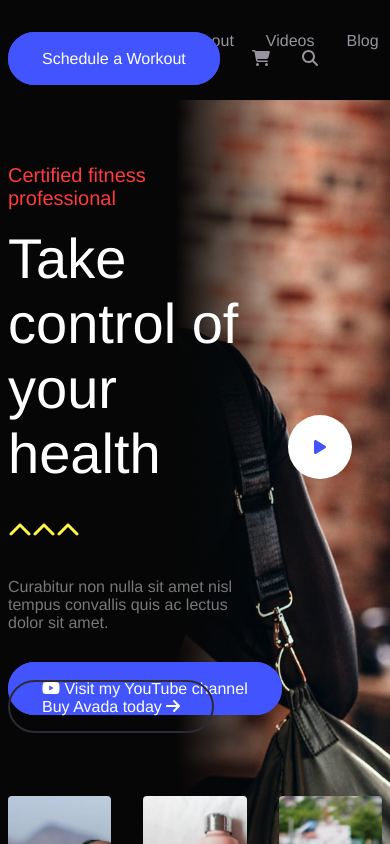
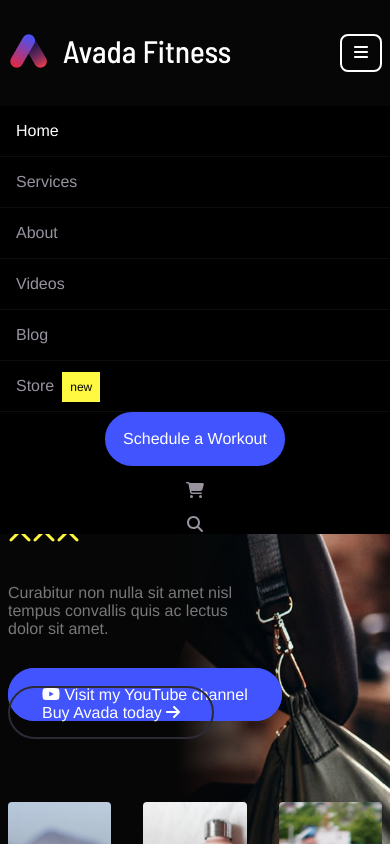
Before and after one commit to MirkOrlando/proj-html-vuejs, a Vue app: page / in a window 390 px wide. Shown: the top 844 px of the page. Built offline with nearby package versions, Linux system fonts and the light colour scheme.

Commit message:
create .collapse-menu

```diff
--- a/src/App.vue
+++ b/src/App.vue
@@ -22,4 +22,42 @@ export default {
 
 <style lang="scss">
 @import "@/assets/scss/style.scss";
+/* responsive */
+@media screen and (max-width: 1070px) {
+  header {
+    position: relative;
+    nav {
+      .nav-menu {
+        a.nav-toggler {
+          display: block;
+        }
+        .collapse-menu {
+          display: block;
+          position: absolute;
+          left: 0;
+          top: 100%;
+          background-color: black;
+          width: 100%;
+          z-index: 100;
+          .nav-items {
+            display: block;
+            li {
+              display: block;
+              padding: 1rem;
+              border-bottom: 1px solid #0d0d10;
+            }
+          }
+          .nav-actions {
+            display: flex;
+            flex-direction: column;
+            a {
+              padding: 1rem;
+              margin: 0;
+            }
+          }
+        }
+      }
+    }
+  }
+}
 </style>
--- a/src/assets/scss/partials/common.scss
+++ b/src/assets/scss/partials/common.scss
@@ -49,14 +49,9 @@ img {
 }
 
 .btn-hamburger {
-    padding: 1rem 1.25rem;
+    padding: 0.5rem 0.75rem;
     border-radius: 0.5rem;
     border-color: $lightestColor;
-    display: none;
-}
-
-.btn-hamburger:hover {
-    box-shadow: inset 0 0 10px $lightestColor;
 }
 
 #app {
--- a/src/components/SiteHeaderComponent.vue
+++ b/src/components/SiteHeaderComponent.vue
@@ -6,7 +6,7 @@
           <img src="@/assets/img/logo.png" alt="logo" />
         </div>
         <div class="nav-menu">
-          <a href="#" class="btn btn-hamburger">
+          <a href="#" class="btn btn-hamburger nav-toggler">
             <font-awesome-icon icon="fa-solid fa-bars" />
           </a>
           <div class="collapse-menu">
@@ -22,12 +22,16 @@
             </ul>
             <div class="nav-actions">
               <a href="#" class="btn btn-primary">Schedule a Workout</a>
+              <div class="ex-btn">Schedule a Workout</div>
               <a href="#" class="mx-2">
                 <font-awesome-icon icon="fa-solid fa-cart-shopping" />
               </a>
-              <a href="#">
-                <font-awesome-icon icon="fa-solid fa-magnifying-glass" />
-              </a>
+              <div class="search">
+                <input type="text" />
+                <a href="#">
+                  <font-awesome-icon icon="fa-solid fa-magnifying-glass" />
+                </a>
+              </div>
             </div>
           </div>
         </div>
@@ -73,6 +77,14 @@ header {
     display: flex;
     align-items: center;
     justify-content: space-between;
+    .nav-toggler {
+      display: none;
+    }
+    .collapse-menu {
+      display: flex;
+      align-items: center;
+      gap: 1rem;
+    }
     .nav-menu {
       display: flex;
       gap: 1rem;
@@ -98,6 +110,18 @@ header {
           }
         }
       }
+      .nav-actions {
+        display: flex;
+        align-items: center;
+        .ex-btn {
+          display: none;
+        }
+        .search {
+          input {
+            display: none;
+          }
+        }
+      }
     }
   }
 }
```
